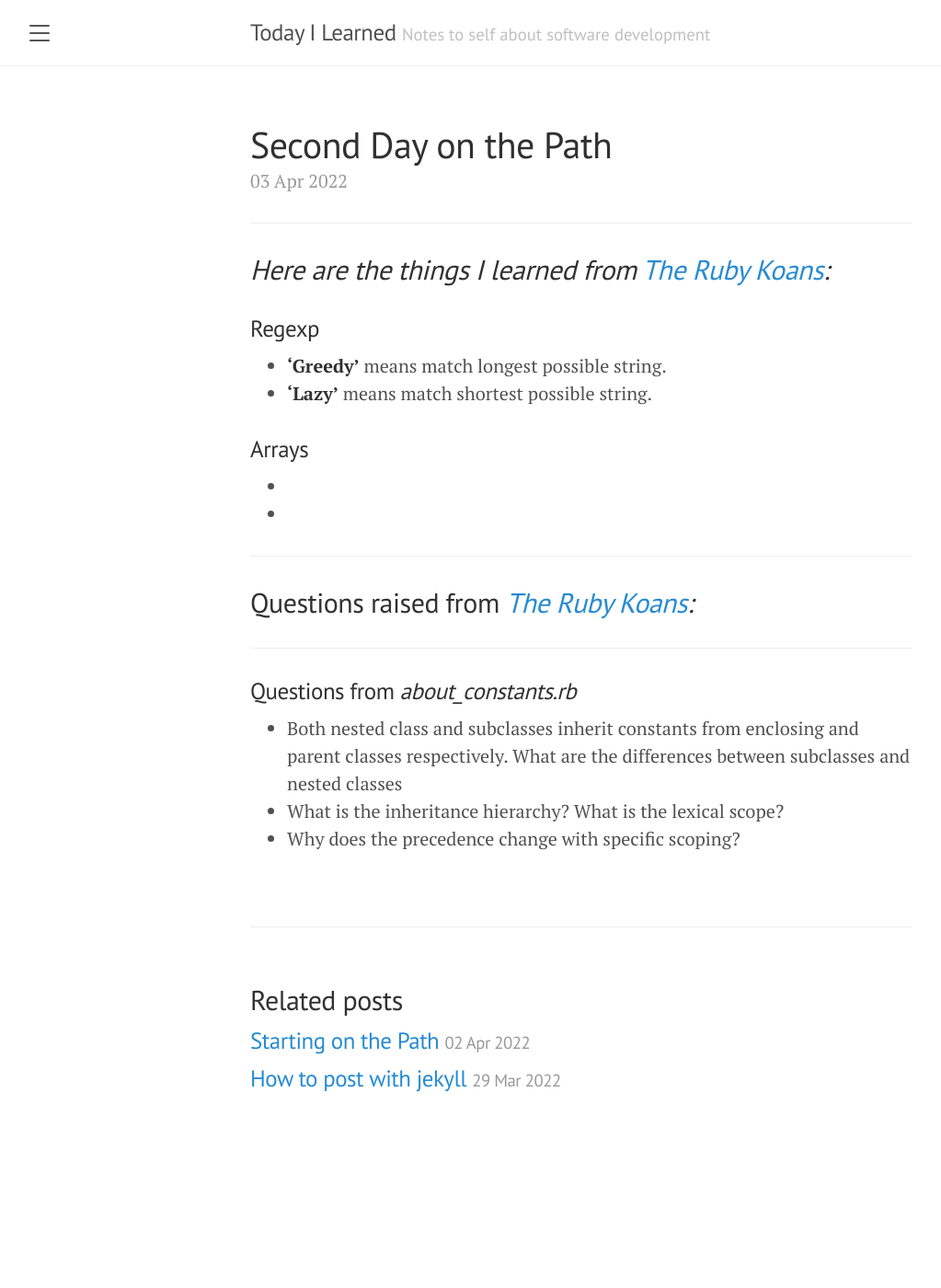
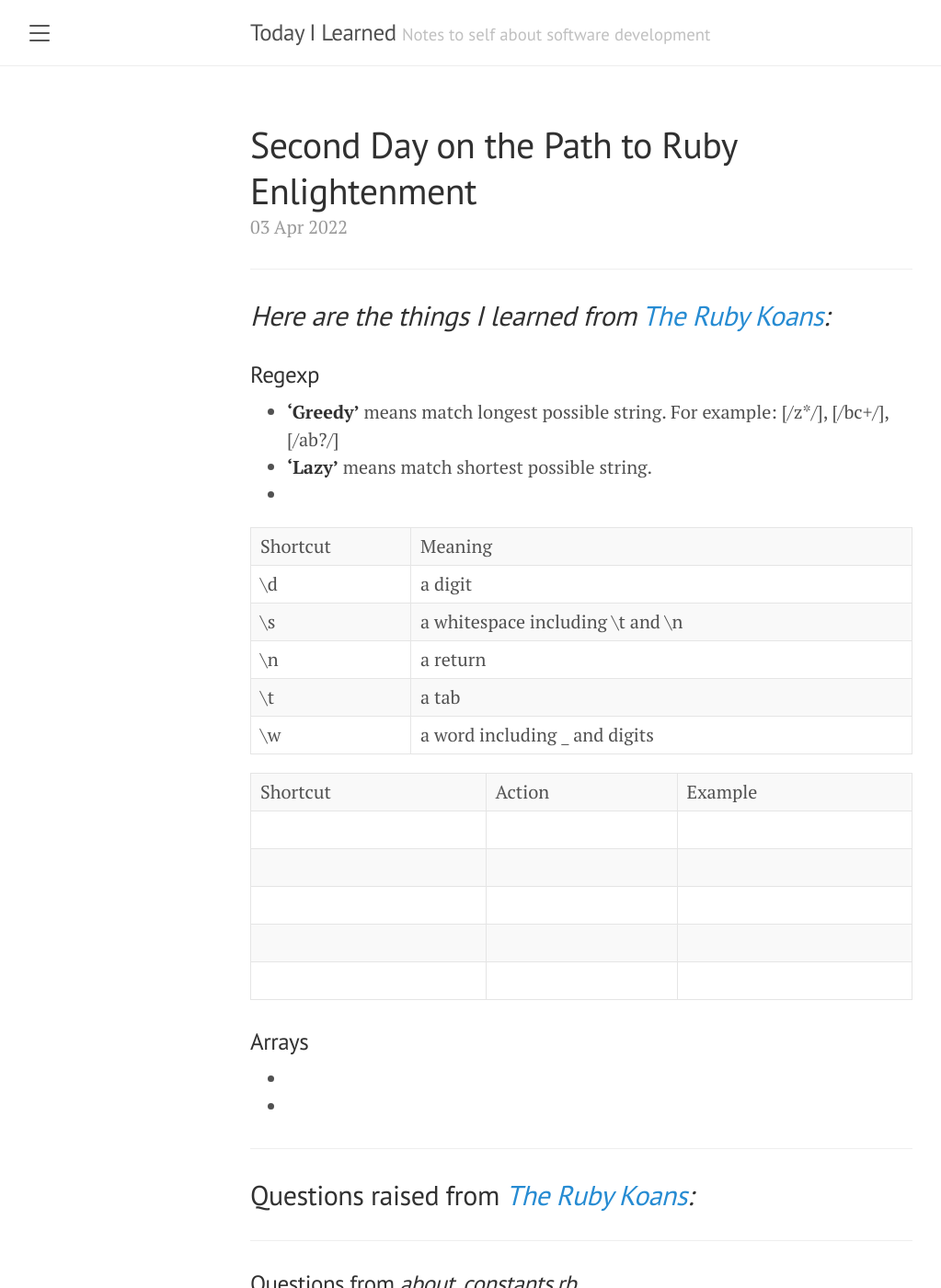
Before and after one commit to KevinDelaFuente/til, a Jekyll site: the page built from _posts/2022-04-03-Second Day on the Path to Enlightenment.md, in a window 1280 px wide and 1400 px high. Shown: the whole window at 92% size, without its empty margins (8-1031 px from the left). Built offline with Jekyll 4.4.1, drawn with Linux system fonts in a browser that asks for light colours.

Commit message:
Update 2022-04-03-Second Day on the Path to Enlightenment.md

```diff
--- a/_posts/2022-04-03-Second Day on the Path to Enlightenment.md
+++ b/_posts/2022-04-03-Second Day on the Path to Enlightenment.md
@@ -1,14 +1,29 @@
 ---
 layout: post
-title:  "Second Day on the Path"
+title:  "Second Day on the Path to Ruby Enlightenment"
 ---
 
 ---
 ## _Here are the things I learned from [The Ruby Koans](http://rubykoans.com/):_
 
 ### Regexp
-  - **'Greedy'** means match longest possible string.
+  - **'Greedy'** means match longest possible string. For example: [/z*/], [/bc+/], [/ab?/]
   - **'Lazy'** means match shortest possible string.
+  -
+
+  | Shortcut | Meaning |
+  | \d | a digit |
+  | \s | a whitespace including \t and \n |
+  | \n | a return |
+  | \t | a tab |
+  | \w | a word including _ and digits |
+
+  | Shortcut | Action | Example |
+  |  |  |
+  |  |  |
+  |  |  |
+  |  |  |
+  |  |  |
 
 ### Arrays
   -
```
